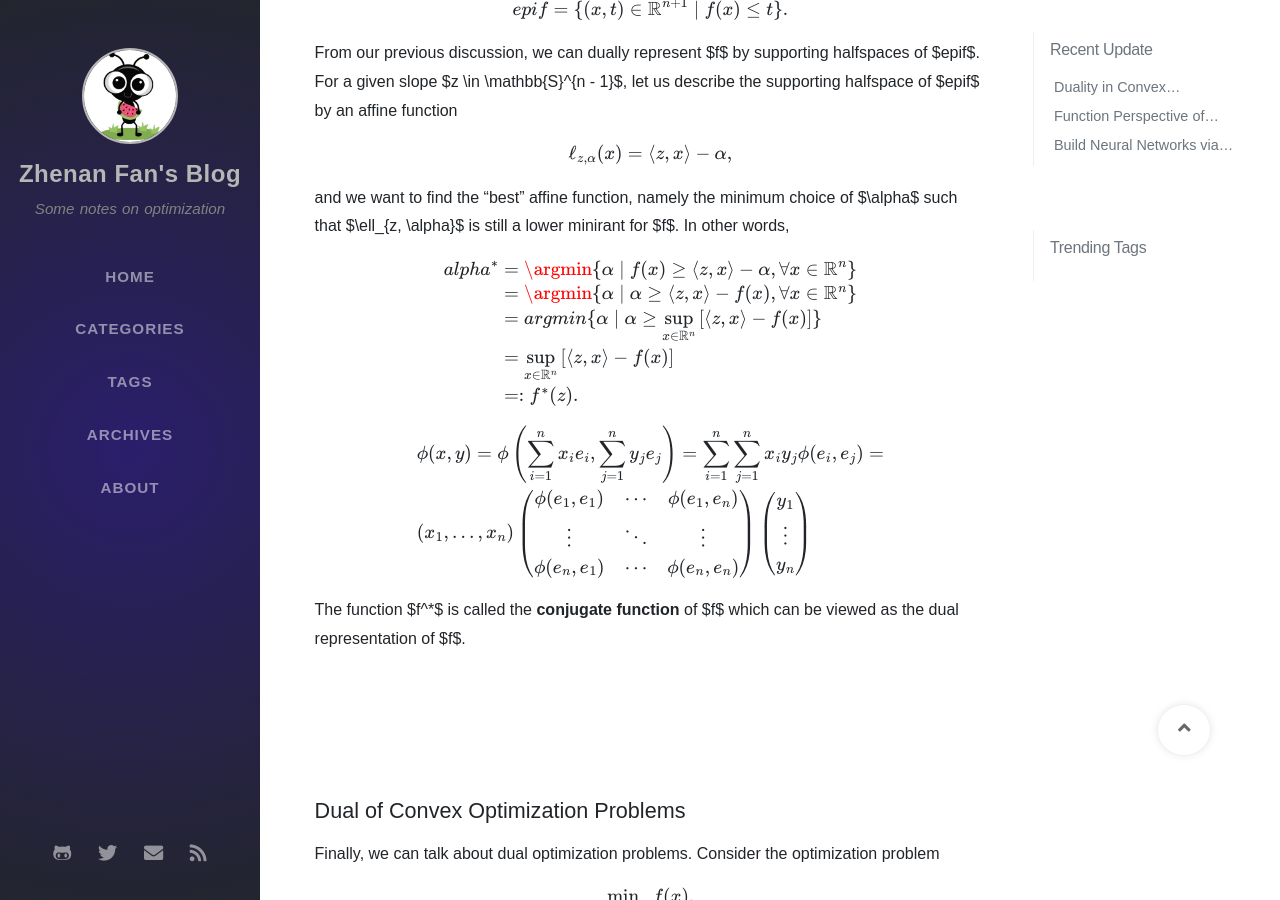
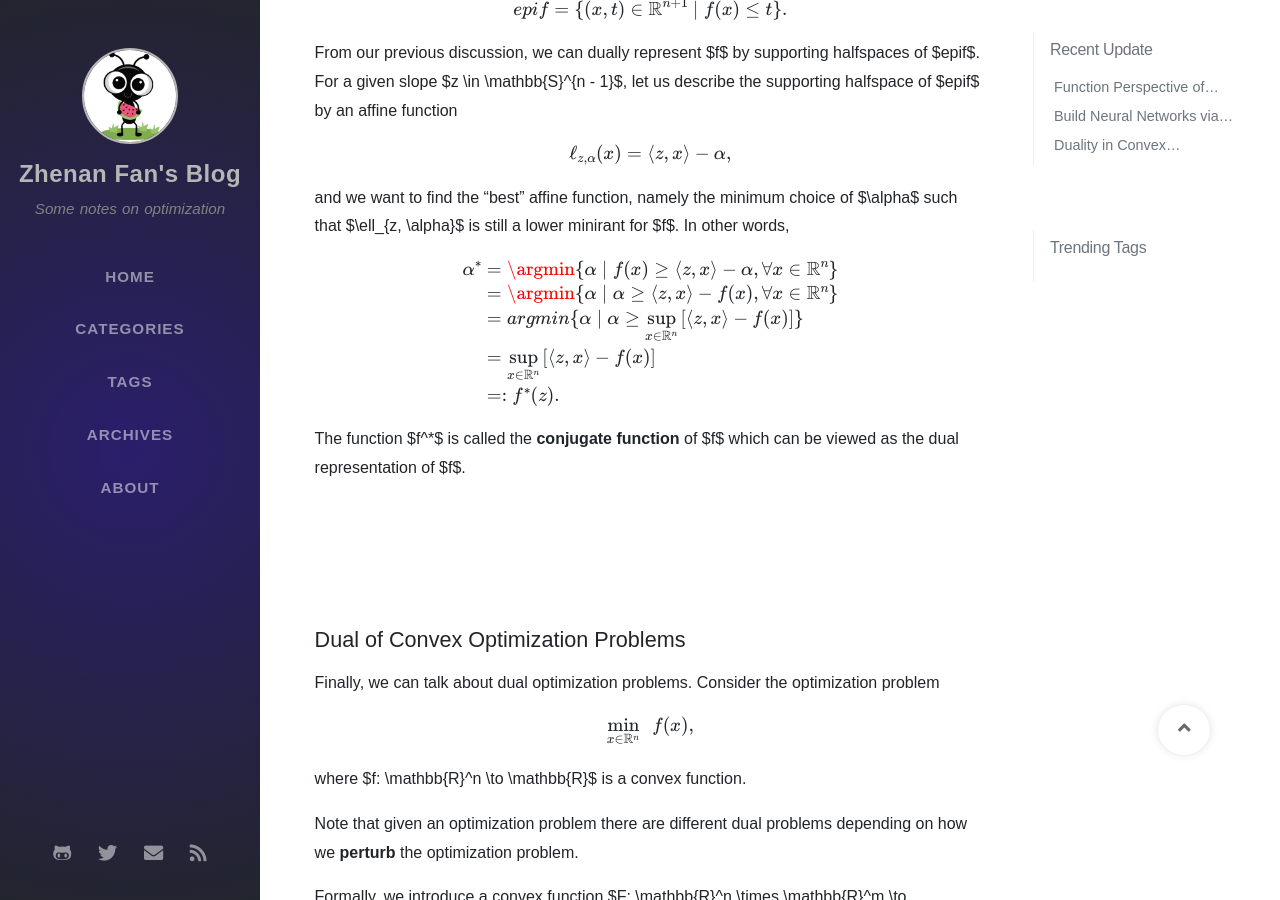
Before and after one commit to ZhenanFanUBC/ZhenanFanUBC.github.io, a Jekyll site: the page built from _posts/2020-01-10-duality-in-convex-optimization.md, in a window 1280 px wide and 900 px high, scrolled down 944 px. Built offline with Jekyll 4.4.1, drawn with Linux system fonts in a browser that asks for light colours; nearby versions of some CDN libraries; some web fonts are replaced; formulas are drawn with MathJax 3; comment, search, counter and statistics services are not loaded; some of the changed text lies outside the part shown.

Commit message:
Update 2020-01-10-duality-in-convex-optimization.md

```diff
--- a/_posts/2020-01-10-duality-in-convex-optimization.md
+++ b/_posts/2020-01-10-duality-in-convex-optimization.md
@@ -32,23 +32,14 @@
 
 and we want to find the "best" affine function, namely the minimum choice of $\alpha$ such that $\ell_{z, \alpha}$ is still a lower minirant for $f$. In other words,
 
-$$ \begin{aligned} alpha^* &= \argmin\{\alpha \mid f(x) \geq \langle z, x\rangle - \alpha, \forall x \in \mathbb{R}^n\} \\&= \argmin\{\alpha \mid \alpha \geq \langle z, x\rangle - f(x), \forall x \in \mathbb{R}^n\} \\&= argmin\{\alpha \mid \alpha \geq \sup\limits_{x \in \mathbb{R}^n}\left[\langle z, x\rangle - f(x)\right]\} \\&= \sup\limits_{x \in \mathbb{R}^n}\left[\langle z, x\rangle - f(x)\right] \\&=: f^*(z). \end{aligned} $$
-
 $$
-\begin{align*}
-  & \phi(x,y) = \phi \left(\sum_{i=1}^n x_ie_i, \sum_{j=1}^n y_je_j \right)
-  = \sum_{i=1}^n \sum_{j=1}^n x_i y_j \phi(e_i, e_j) = \\
-  & (x_1, \ldots, x_n) \left( \begin{array}{ccc}
-      \phi(e_1, e_1) & \cdots & \phi(e_1, e_n) \\
-      \vdots & \ddots & \vdots \\
-      \phi(e_n, e_1) & \cdots & \phi(e_n, e_n)
-    \end{array} \right)
-  \left( \begin{array}{c}
-      y_1 \\
-      \vdots \\
-      y_n
-    \end{array} \right)
-\end{align*}
+\begin{align}
+ \alpha^* &= \argmin\{\alpha \mid f(x) \geq \langle z, x\rangle - \alpha, \forall x \in \mathbb{R}^n\}
+ \\&= \argmin\{\alpha \mid \alpha \geq \langle z, x\rangle - f(x), \forall x \in \mathbb{R}^n\}
+ \\&= argmin\{\alpha \mid \alpha \geq \sup\limits_{x \in \mathbb{R}^n}\left[\langle z, x\rangle - f(x)\right]\}
+ \\&= \sup\limits_{x \in \mathbb{R}^n}\left[\langle z, x\rangle - f(x)\right]
+ \\&=: f^*(z).
+\end{align}
 $$
 
 The function $f^*$ is called the **conjugate function** of $f$ which can be viewed as the dual representation of $f$.
```
Also changed, not shown: other parts of _posts/2020-01-10-duality-in-convex-optimization.md (+1 -1 lines).
